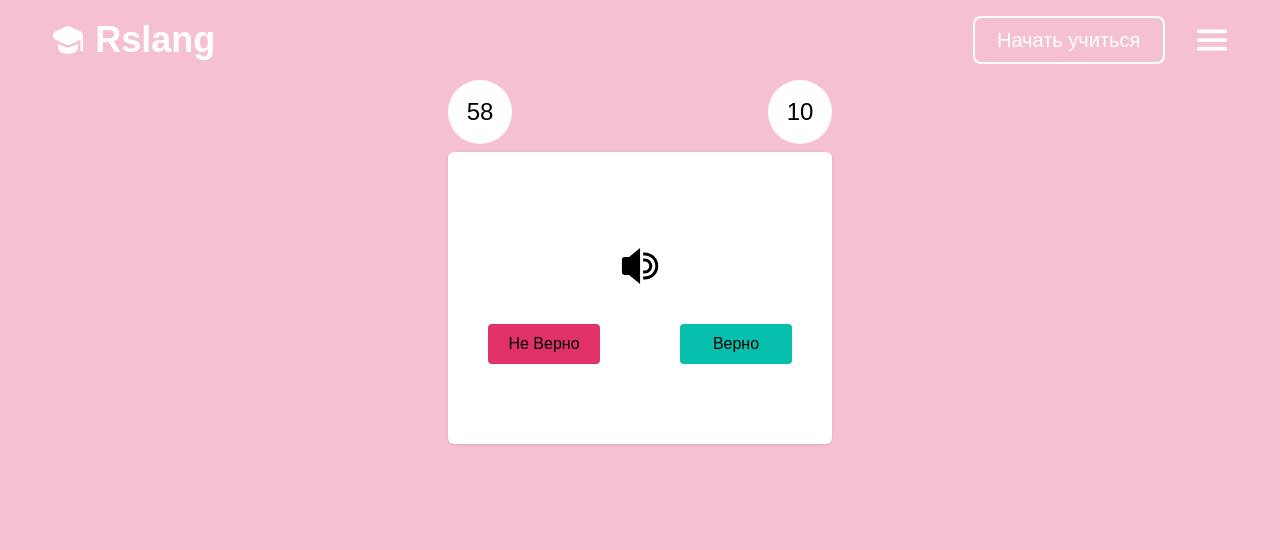
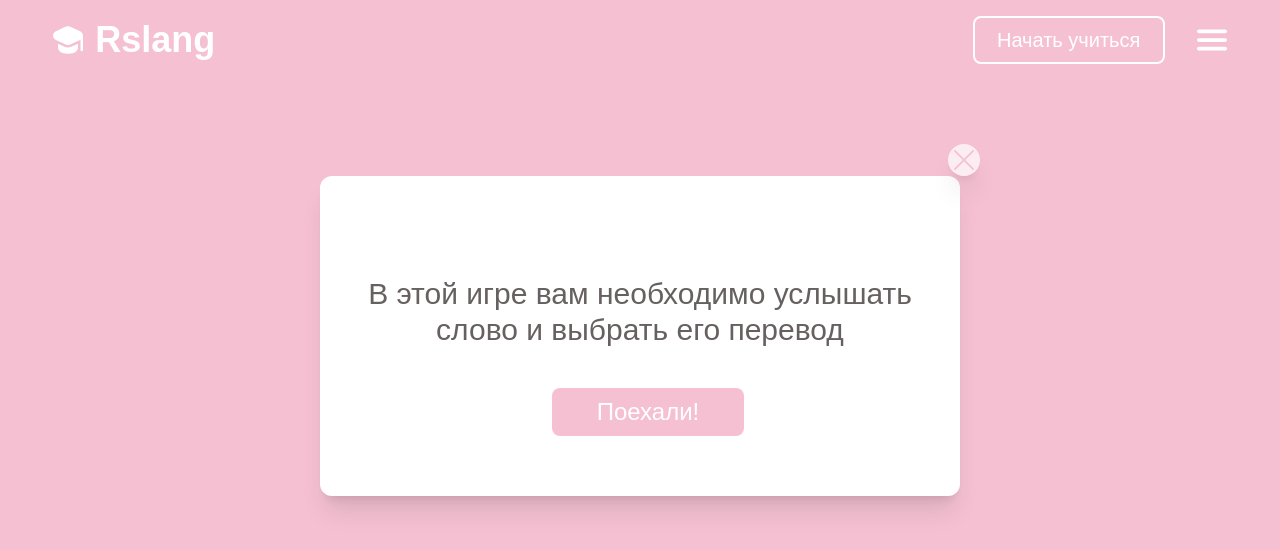
Before and after one commit to Vitaljano/rslang, a React (Create React App) app: page /sprint in a window 1280 px wide. Shown: the top 550 px of the page. Built offline with nearby package versions, Linux system fonts and the light colour scheme; no server answers.

Commit message:
fix: fix delete some files and add modal window before start game

```diff
--- a/src/components/Modal.jsx
+++ /dev/null
@@ -1,33 +0,0 @@
-import ReactDOM from 'react-dom';
-
-function ModalWindow({ children, onClick }) {
-  return (
-    <>
-      <Backdrop />
-      <div
-        className="absolute top-2/4 left-2/4 z-20 -translate-x-2/4 -translate-y-2/4"
-        onClick={onClick}
-      >
-        {children}
-      </div>
-    </>
-  );
-}
-function Backdrop() {
-  return (
-    <div className="absolute top-0 left-0 right-0 bottom-0 opacity-90 bg-grey"></div>
-  );
-}
-
-function Modal({ children, onClick }) {
-  return (
-    <>
-      {ReactDOM.createPortal(
-        <ModalWindow onClick={onClick}>{children}</ModalWindow>,
-        document.getElementById('modal-root')
-      )}
-    </>
-  );
-}
-
-export default Modal;
--- a/src/components/SprintGame/MainScreen.jsx
+++ b/src/components/SprintGame/MainScreen.jsx
@@ -1,17 +1,16 @@
 import { API_URL } from '../../utils/api/http';
 import Card from './Card';
-
-import WindowToStartGame from './WindowToStartGame';
 import PreLoader from './PreLoader';
 import { useEffect, useState } from 'react';
 import axios from 'axios';
 import GameResult from './GameResult';
+import ModalStart from './ModalWindow';
 
 function MainScreen() {
-  const [isOpenModal, setIsOpenModal] = useState(true);
-  const [preLoader, setPreLoader] = useState(true);
+  const [isModalActive, setIsModalActive] = useState(true);
+  const [preLoader, setPreLoader] = useState(false);
 
-  const [isGameStart, setGameStart] = useState(true);
+  const [isGameStart, setGameStart] = useState(false);
   const [isGameEnd, setGameEnd] = useState(false);
   const [showResult, setShowResult] = useState(false);
   const [words, setWords] = useState([]);
@@ -26,11 +25,6 @@ function MainScreen() {
   const inCorrectSound = new Audio(
     process.env.PUBLIC_URL + '/audio/incorrect.mp3'
   );
-  useEffect(() => {
-    setTimeout(() => {
-      setPreLoader(false);
-    }, 3000);
-  }, [preLoader]);
 
   useEffect(() => {
     async function getData() {
@@ -124,7 +118,7 @@ function MainScreen() {
     setPreLoader(true);
     setGameEnd(false);
     setShowResult(false);
-    setGameStart(true);
+    setGameStart(false);
   };
 
   const checkLevel = () => {
@@ -140,16 +134,18 @@ function MainScreen() {
   };
   const pointsCounter = (points) => {};
 
-  const clickHandle = () => {
-    setIsOpenModal(false);
-    setPreLoader(true);
-  };
-
   return (
     <>
-      {/*isOpenModal && <WindowToStartGame onClick={clickHandle} />*/}
-      {preLoader && <PreLoader />}
-      {!isGameEnd && !showResult && !preLoader && (
+      {isModalActive && (
+        <ModalStart
+          setActiveModal={setIsModalActive}
+          preLoader={setPreLoader}
+        />
+      )}
+      {preLoader && (
+        <PreLoader startGame={setGameStart} preLoader={setPreLoader} />
+      )}
+      {isGameStart && !isGameEnd && (
         <Card
           question={wordToGuess}
           answer={wordAnswer}
@@ -160,7 +156,7 @@ function MainScreen() {
           pointsCounter={pointsCounter}
         />
       )}
-      {showResult && (
+      {showResult && isGameEnd && (
         <GameResult onRestart={onRestartHandle} log={userAnswerLog} />
       )}
     </>
--- /dev/null
+++ b/src/components/SprintGame/ModalWindow.jsx
@@ -0,0 +1,43 @@
+import { Link } from 'react-router-dom';
+
+function ModalStart({ setActiveModal, preLoader }) {
+  const onClickStart = () => {
+    setActiveModal(false);
+    preLoader(true);
+  };
+
+  return (
+    <div className="modal w-3/6 h-80 mx-auto bg-white flex items-center justify-center relative top-24 rounded-xl shadow-xl">
+      <Link to="/">
+        <div className="close flex absolute bg-white bg-opacity-70 -top-8 -right-5 w-8 h-8 rounded-full shadow-xl items-center justify-center">
+          <svg
+            xmlns="http://www.w3.org/2000/svg"
+            id="Outline"
+            viewBox="0 0 24 24"
+            width="20"
+            height="20"
+          >
+            <path
+              fill="#f5c1d2"
+              d="M23.707.293h0a1,1,0,0,0-1.414,0L12,10.586,1.707.293a1,1,0,0,0-1.414,0h0a1,1,0,0,0,0,1.414L10.586,12,.293,22.293a1,1,0,0,0,0,1.414h0a1,1,0,0,0,1.414,0L12,13.414,22.293,23.707a1,1,0,0,0,1.414,0h0a1,1,0,0,0,0-1.414L13.414,12,23.707,1.707A1,1,0,0,0,23.707.293Z"
+            />
+          </svg>
+        </div>
+      </Link>
+      <div className="content p-10 flex items-center flex-col justify-center">
+        <div className="rules text-3xl text-grey my-10 text-center">
+          В этой игре вам необходимо услышать слово и выбрать его перевод
+        </div>
+        <button
+          onClick={onClickStart}
+          type="button"
+          className="text-white text-2xl bg-sprint transition duration-300 ease-in-out font-medium rounded-lg w-48 h-12 hover:bg-white hover:bg-sprintHover hover:shadow-lg ml-4"
+        >
+          Поехали!
+        </button>
+      </div>
+    </div>
+  );
+}
+
+export default ModalStart;
--- a/src/components/SprintGame/PreLoader.jsx
+++ b/src/components/SprintGame/PreLoader.jsx
@@ -1,23 +1,22 @@
 import { useState, useEffect } from 'react';
 
-function PreLoader({ startGame }) {
+function PreLoader({ startGame, preLoader }) {
   const [countDown, setCountDown] = useState(3); // 3 seconds
+
   useEffect(() => {
-    const timer = setTimeout(() => {
-      if (countDown === 0) {
-        startGame();
-        clearTimeout(timer);
-        return;
-      }
+    const timer = setInterval(() => {
+      setCountDown((prev) => prev - 1);
+    }, 1000);
 
-      setCountDown((count) => {
-        return count - 1;
-      });
-    }, 1000);
-    return () => clearTimeout(timer);
-  });
+    if (countDown === 0) {
+      startGame(true);
+      preLoader(false);
+      clearInterval(timer);
+    }
+    return () => clearInterval(timer);
+  }, [countDown]);
   return (
-    <div className="animate-pulse w-40 h-40 top-1/2 left-1/2 transform -translate-x-1/2 -translate-y-1/2 text-5xl text-white rounded-full flex   justify-center items-center font-medium absolute opacity-100   z-40 bg-success">
+    <div className="animate-preloader w-40 h-40 top-1/2 left-1/2 transform -translate-x-1/2 -translate-y-1/2 text-5xl text-white rounded-full flex   justify-center items-center font-medium absolute opacity-100   z-40 bg-success">
       {countDown}
     </div>
   );
--- a/src/components/SprintGame/WindowToStartGame.jsx
+++ /dev/null
@@ -1,18 +0,0 @@
-import Button from './Button';
-import Modal from '../Modal';
-
-function WindowToStartGame({ onClick }) {
-  return (
-    <Modal onClick={onClick}>
-      <div className="w-80 bg-white p-6 rounded-lg">
-        <div className="my-4">
-          В этой игре вам необходимо выбрать соответвувет ли перевод
-          предложенному слову
-        </div>
-        <Button className="mx-auto block" content="Поехали" type="sprint" />
-      </div>
-    </Modal>
-  );
-}
-
-export default WindowToStartGame;
--- a/tailwind.config.js
+++ b/tailwind.config.js
@@ -5,6 +5,21 @@ module.exports = {
     extend: {
       fontFamily: {
         Mukta: ['Mukta', 'sans-serif'],
+      },
+      keyframes: {
+        preloader: {
+          '0%': { opacity: '1' },
+          '10%': { opacity: '.8' },
+          '20%': { opacity: '.6' },
+          '30%': { opacity: '.2' },
+          '40%': { opacity: '.4' },
+          '50%': { opacity: '.6' },
+          '60%': { opacity: '.8' },
+          '100%': { opacity: '1' },
+        },
+      },
+      animation: {
+        preloader: 'preloader 2s linear infinite',
       },
     },
     colors: {
@@ -20,15 +35,14 @@ module.exports = {
       success: '#06bfad',
       danger: '#e03168',
       sprint: '#f5c1d2',
+      sprintHover: '#F9D7E3',
       yellow: '#FFDC68',
       lightyellow: '#FFE489',
-
 
       violet: {
         900: '#93A0CD',
         700: '#4338ca',
       },
-      white: '#FFFFFF',
       green: {
         900: '#5EC1C6',
         600: '#0d9488',
```
